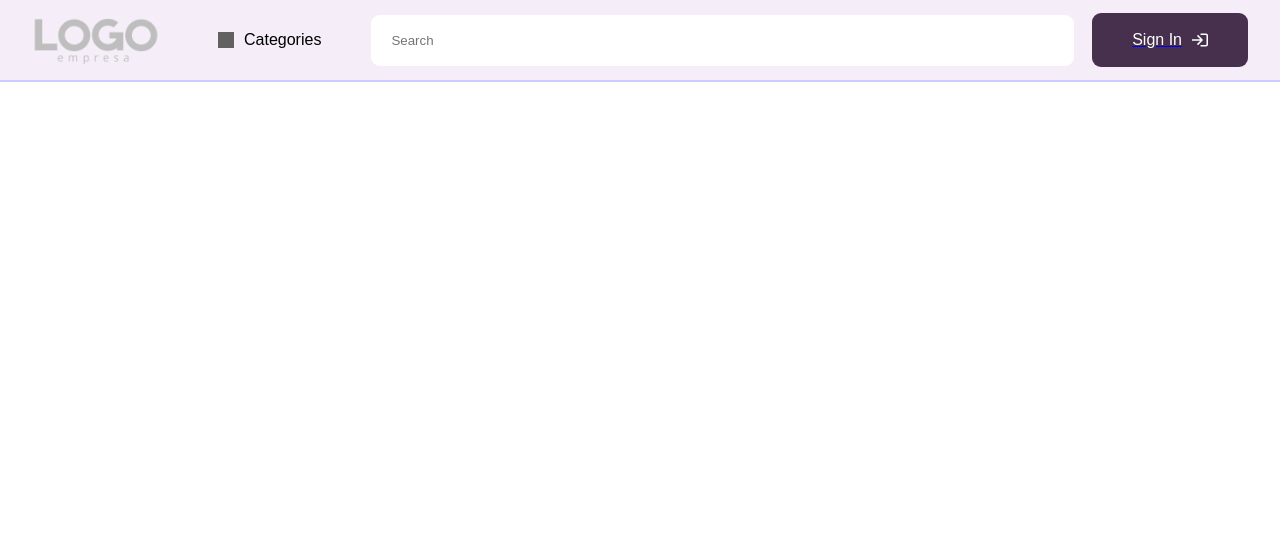
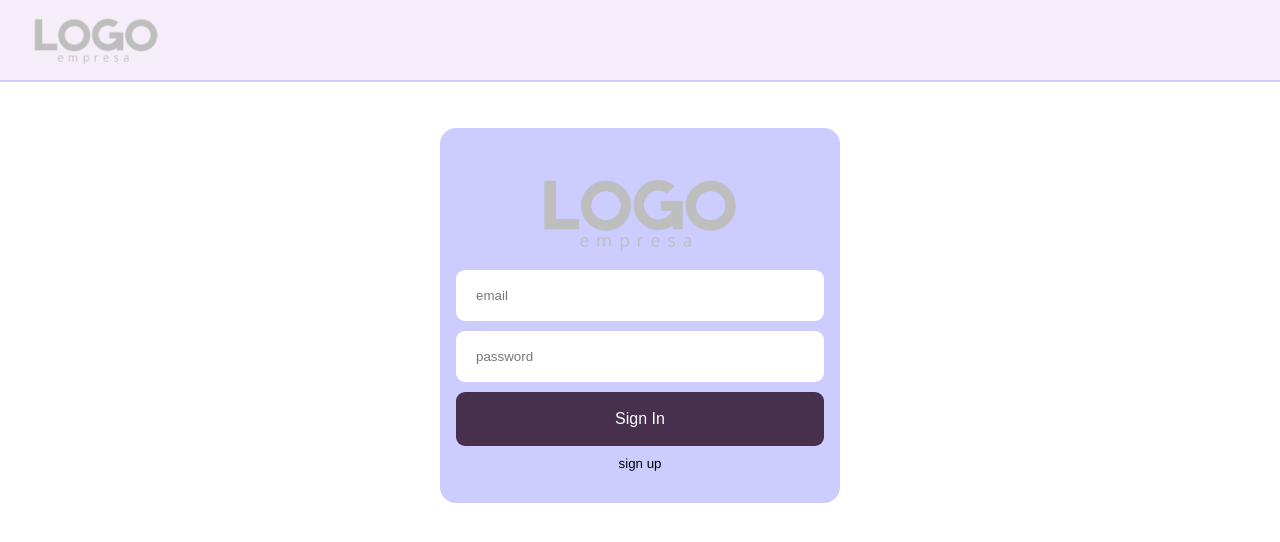
Before and after one commit to gohar717/vue-3-pinia, a Vue app: page /login in a window 1280 px wide. Shown: the top 542 px of the page. Built offline with nearby package versions, Linux system fonts and the light colour scheme; grey boxes are pictures that could not be loaded.

Commit message:
login page validation

```diff
--- a/package.json
+++ b/package.json
@@ -12,6 +12,7 @@
     "@types/vue-router": "^2.0.0",
     "core-js": "^3.8.3",
     "pinia": "^2.2.1",
+    "vee-validate": "^4.13.2",
     "vue": "^3.2.13",
     "vue-class-component": "^8.0.0-0",
     "vue-router": "^4.4.3"
--- a/src/components/ButtonComponent.vue
+++ b/src/components/ButtonComponent.vue
@@ -4,12 +4,14 @@ interface Props {
     icon?: string;
     iconStart?: boolean;
     type?: 'outline' | 'filled' | 'text';
+    fullWidth?: boolean;
 }
 
 withDefaults(defineProps<Props>(), {
     icon: '',
     iconStart: false,
-    type: 'filled'
+    type: 'filled',
+    fullWidth: false
 })
 
 </script>
@@ -17,7 +19,7 @@ withDefaults(defineProps<Props>(), {
 <template>
     <button
         class="button"
-        :class="{ iconStart, [type]: true }"
+        :class="{ iconStart, fullWidth, [type]: true }"
     >
         <slot></slot>
         <img class="icon" v-if="icon" :src="icon" alt="icon" />
@@ -47,6 +49,11 @@ withDefaults(defineProps<Props>(), {
     @media screen and (max-width: 640px) {
         padding: 14px 16px;
         gap: 8px;
+    }
+
+    &.fullWidth {
+        width: 100%;
+        max-width: 100%;
     }
 
     &.outline {
--- a/src/components/HeaderComponent.vue
+++ b/src/components/HeaderComponent.vue
@@ -1,38 +1,41 @@
 <script lang="ts" setup>
 import ButtonComponent from './ButtonComponent.vue';
-import SearchComponent from './SearchComponent.vue';
 
 import signInIcon from '../assets/images/sign-in.svg';
 import DropdownMenu from './DropdownMenu.vue';
 import { useRoute } from 'vue-router';
 import { ref, watch } from 'vue';
+import InputComponent from './InputComponent.vue';
 
 const route = useRoute()
 
 const leaveLogoOnly = ref(route.path.includes('login'));
+const isLoggedin = ref(false);
 
-watch(
-    () => route.path,
-    () => {
-        leaveLogoOnly.value = route.path.includes('login')
-    }
+watch(() => route.path,
+() => {
+    isLoggedin.value = !JSON.parse(localStorage.getItem('user') || '{}')?.email
+    leaveLogoOnly.value = route.path.includes('login')
+    console.log(isLoggedin.value)
+}
 )
+
 </script>
 
 <template>
-    <header class="header" :class="{ hideField: leaveLogoOnly }">
+    <header class="header">
         <div class="header__content container">
             <RouterLink to="/">
                 <img class="logo" src="../assets/images/logo.png" />
             </RouterLink>
 
-            <div class="header__content__search">
+            <div v-if="!leaveLogoOnly" class="header__content__search">
                 <DropdownMenu />
-                <SearchComponent />
+                <InputComponent placeholder="Search" />
             </div>
 
-            <RouterLink to="/login">
-                <ButtonComponent class="signin" :icon="signInIcon">Sign In</ButtonComponent>
+            <RouterLink v-if="!leaveLogoOnly" to="/login">
+                <ButtonComponent class="signin" :icon="signInIcon">{{isLoggedin ? 'Sign In' : 'Sign out'}}</ButtonComponent>
             </RouterLink>
         </div>
 
--- /dev/null
+++ b/src/components/InputComponent.vue
@@ -0,0 +1,75 @@
+<script lang="ts" setup>
+import { defineProps, defineEmits } from 'vue';
+
+interface InputProps {
+    name?: string;
+    type?: string;
+    placeholder?: string;
+    modelValue?: string | number;
+    errorMessage?: string;
+}
+
+const props = defineProps<InputProps>();
+const emit = defineEmits(["update:modelValue"]);
+
+function handleInput(event: Event) {
+    const target = event.target as HTMLInputElement;
+    emit('update:modelValue', target.value);
+}
+</script>
+
+<template>
+    <div class="input-box">
+        <input
+            class="input"
+            v-bind="props"
+            :value="modelValue"
+            @input="handleInput"
+        />
+        <span v-if="errorMessage" class="error">
+            {{ errorMessage }}
+        </span>
+    </div>
+</template>
+
+<style scoped lang="scss">
+.input-box {
+    width: 100%;
+    display: flex;
+    flex-direction: column;
+}
+
+.input {
+    width: 100%;
+    padding: 18px 20px;
+    border: none;
+    border-radius: 9px;
+    transition: 300ms all ease;
+    box-sizing: border-box;
+
+    @media screen and (max-width: 1024px) {
+        padding: 16px 20px;
+    }
+
+    @media screen and (max-width: 640px) {
+        padding: 14px 16px;
+    }
+
+    &:hover {
+        background-color: lightgray;
+    }
+
+    &:focus {
+        background-color: #fff;
+        outline: 1px solid #46304D;
+    }
+}
+
+.error {
+    width: 100%;
+    font-size: 14px;
+    padding: 0 5px;
+    color: red;
+    text-align: start;
+}
+</style>
--- a/src/components/SearchComponent.vue
+++ /dev/null
@@ -1,32 +0,0 @@
-<script lang="ts" setup>
-</script>
-
-<template>
-    <input class="search" placeholder="Search" />
-</template>
-
-<style scoped lang="scss">
-.search {
-    width: 100%;
-    padding: 18px 20px;
-    border: none;
-    border-radius: 9px;
-    transition: 300ms all ease;
-    @media screen and (max-width: 1024px) {
-        padding: 16px 20px;
-    }
-
-    @media screen and (max-width: 640px) {
-        padding: 14px 16px;
-    }
-
-    &:hover {
-        background-color: lightgray;
-    }
-
-    &:focus {
-        background-color: #fff;
-        outline: 1px solid #46304D;
-    }
-}
-</style>
--- a/src/pages/LoginPage.vue
+++ b/src/pages/LoginPage.vue
@@ -1,13 +1,87 @@
 <script setup lang="ts">
+import ButtonComponent from '@/components/ButtonComponent.vue';
+import InputComponent from '@/components/InputComponent.vue';
+
+
+import { useForm } from 'vee-validate';
+import { onMounted } from 'vue';
+import { useRouter } from 'vue-router';
+interface LoginForm {
+    email: string;
+    password: string;
+}
+
+const router = useRouter();
+
+function required(value: string) {
+  return value ? true : 'This field is required';
+}
+
+const { handleSubmit, defineField, errors } = useForm<LoginForm>({
+    initialValues: {
+        email: '',
+        password: '',
+    },
+    validationSchema: {
+        email: required,
+        password: required,
+    }
+});
+const [email] = defineField('email');
+const [password] = defineField('password');
+
+const onSubmit = handleSubmit(values => {
+  localStorage.setItem('user', JSON.stringify(values));
+  router.push('/');
+});
+
+onMounted(() => {
+    localStorage.removeItem('user')
+})
 </script>
 <template>
     <div class="signin">
+        <div class="signin__form">
+            <form @submit="onSubmit">
+                <img class="logo" src="../assets/images/logo.png" />
+                <InputComponent v-model="email" name="email" type="text" placeholder="email" :error-message="errors.email" />
+                <InputComponent v-model="password" name="password" type="text" placeholder="password" :error-message="errors.password" />
+                <ButtonComponent full-width>Sign In</ButtonComponent>
+                <small>sign up</small>
+            </form>
+        </div>
     </div>
 </template>
 <style scoped lang="scss">
-    .signin {
-        width: 100%;
-        height: 100%;
-        background-color: white;
+.signin {
+    width: 100%;
+    height: 100%;
+    background-color: white;
+    display: flex;
+    align-items: center;
+    justify-content: center;
+
+    &__form {
+        width: 400px;
+        background-color: #CCCCFF;
+        border-radius: 1rem;
+        padding: 2rem 1rem;
+        box-sizing: border-box;
+        margin-top: -250px;
+        display: flex;
+        justify-content: center;
+        align-items: center;
+        form {
+            width: 100%;
+            display: flex;
+            flex-direction: column;
+            gap: 10px;
+        }
     }
+    .logo {
+        margin: auto;
+        height: 100px;
+        width: min-content;
+    }
+}
 </style>
```
Also changed, not shown: 1 other file (tests, documents, lock files or other folders).
